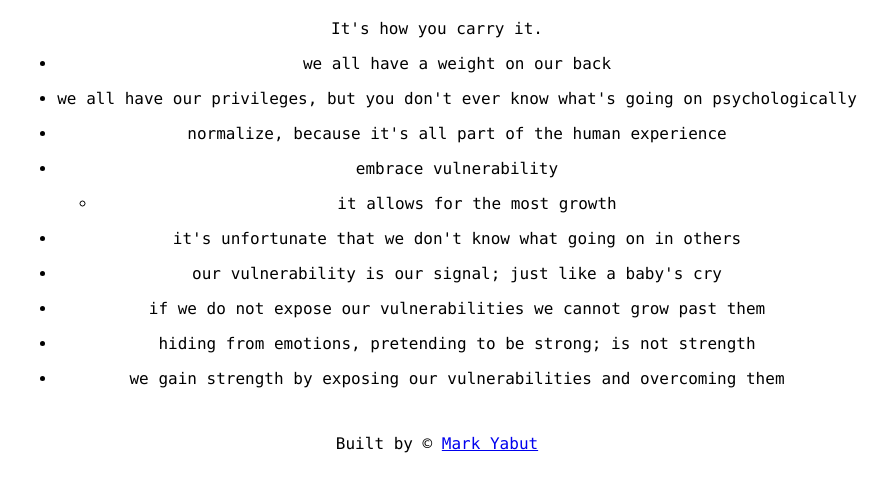
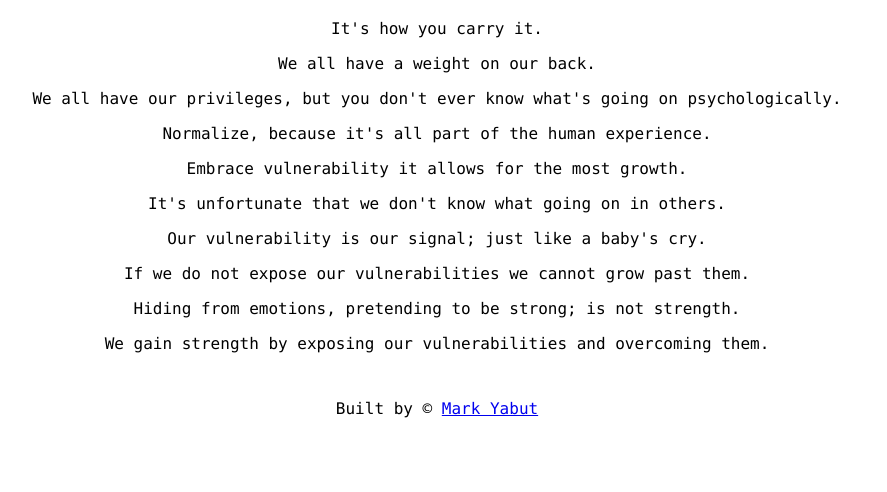
Before and after one commit to MarkDYabut/Sourcing-from-Netlify-CMS, a Gatsby site: page /its-not-the-weight-that-weighs-you-down in a window 1280 px wide. Shown: the part 158-650 px from the top of the page, without its empty margins (203-1090 px from the left). Built offline with nearby package versions, Linux system fonts and the light colour scheme; Gatsby itself is replaced by a stand-in of ours.

Commit message:
Update Blog “its-not-the-weight-that-weighs-you-down”

```diff
--- a/content/blog-posts/its-not-the-weight-that-weighs-you-down.md
+++ b/content/blog-posts/its-not-the-weight-that-weighs-you-down.md
@@ -6,14 +6,20 @@ title: It's not the weight that weighs you down
 ---
 It's how you carry it.
 
-* we all have a weight on our back
-* we all have our privileges, but you don't ever know what's going on psychologically
-* normalize, because it's all part of the human experience
-* embrace vulnerability
+We all have a weight on our back.
 
-  * it allows for the most growth
-* it's unfortunate that we don't know what going on in others
-* our vulnerability is our signal; just like a baby's cry
-* if we do not expose our vulnerabilities we cannot grow past them
-* hiding from emotions, pretending to be strong; is not strength
-* we gain strength by exposing our vulnerabilities and overcoming them
+We all have our privileges, but you don't ever know what's going on psychologically.
+
+Normalize, because it's all part of the human experience.
+
+Embrace vulnerability it allows for the most growth.
+
+It's unfortunate that we don't know what going on in others.
+
+Our vulnerability is our signal; just like a baby's cry.
+
+If we do not expose our vulnerabilities we cannot grow past them.
+
+Hiding from emotions, pretending to be strong; is not strength.
+
+We gain strength by exposing our vulnerabilities and overcoming them.
```
